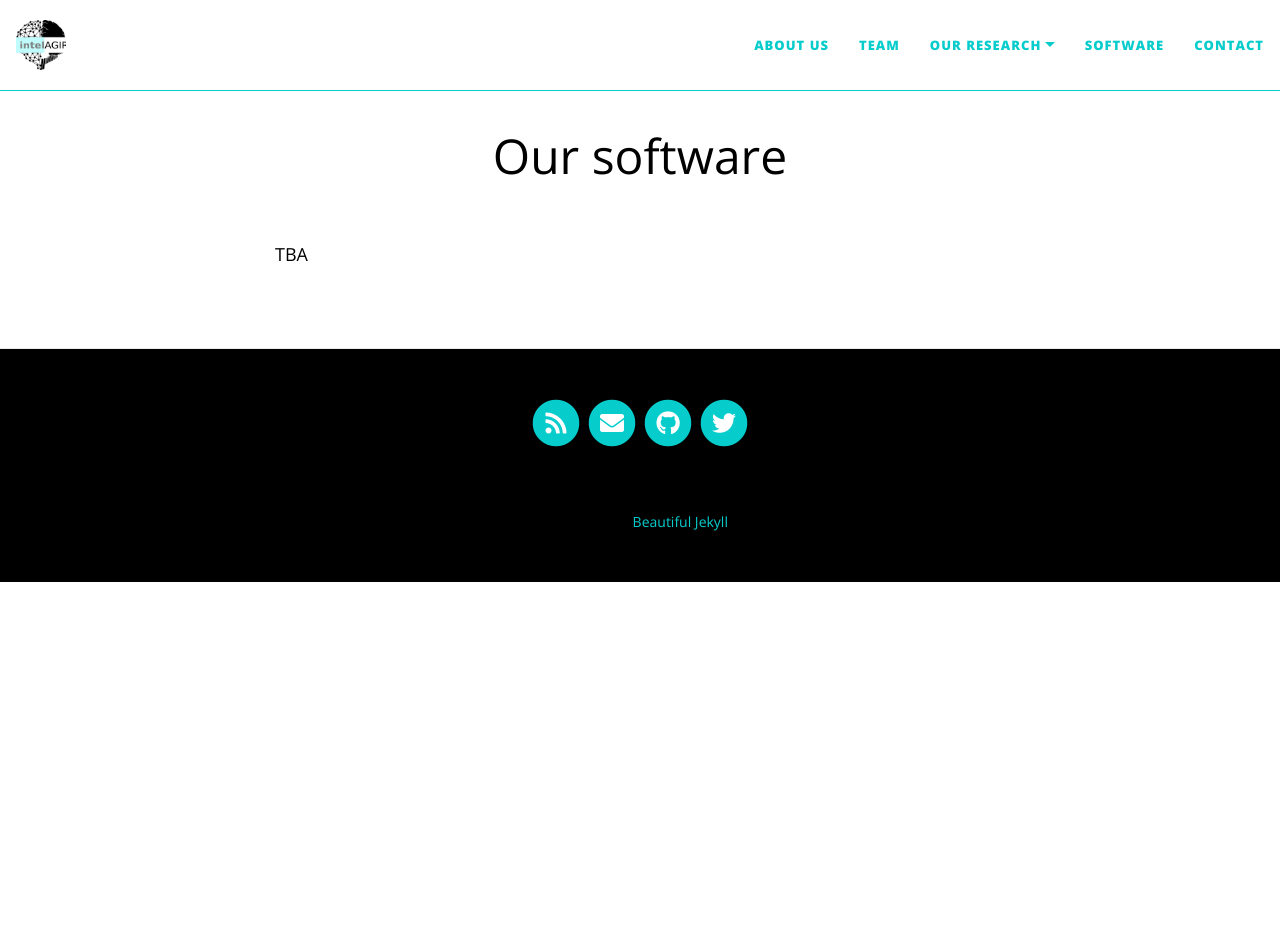
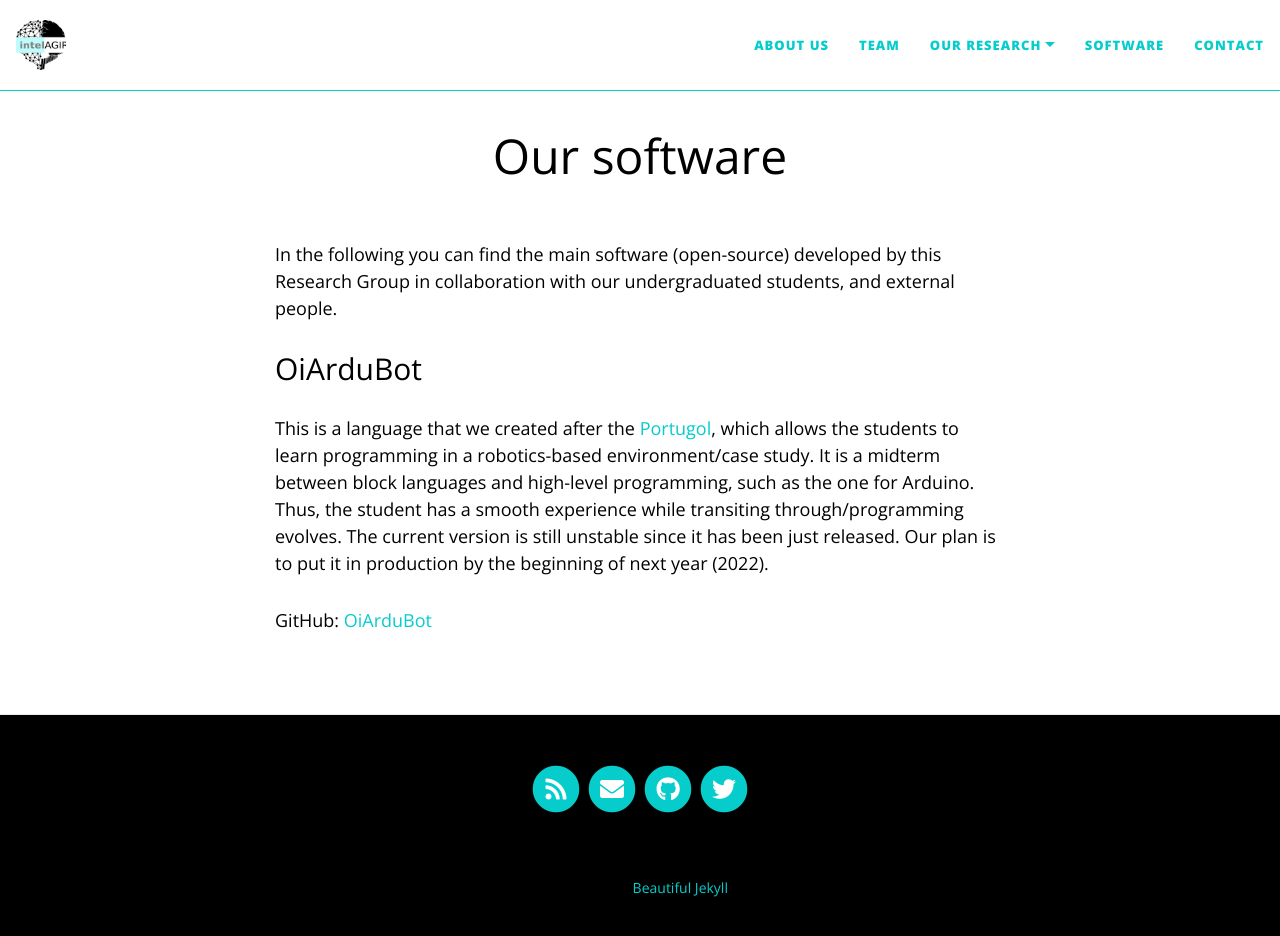
Before and after one commit to IntelAgir-Research-Group/intelagir-research-group.github.io, a Jekyll site: the page built from pages/software.md, in a window 1280 px wide and 948 px high. Shown: the top 936 px of the window. Built offline with Jekyll 4.4.1, drawn with Linux system fonts in a browser that asks for light colours; nearby versions of some CDN libraries.

Commit message:
Update software.md

```diff
--- a/pages/software.md
+++ b/pages/software.md
@@ -5,7 +5,13 @@ title: Our software
 
 <!-- subtitle: X  -->
 
-TBA
+In the following you can find the main software (open-source) developed by this Research Group in collaboration with our undergraduated students, and external people.
+
+## OiArduBot
+This is a language that we created after the [Portugol](http://lite.acad.univali.br/portugol/), which allows the students to learn programming in a robotics-based environment/case study. It is a midterm between block languages and high-level programming, such as the one for Arduino. Thus, the student has a smooth experience while transiting through/programming evolves. The current version is still unstable since it has been just released. Our plan is to put it in production by the beginning of next year (2022).
+
+GitHub: [OiArduBot](https://github.com/IntelAgir-Research-Group/OiArduBot)
+
 
 <!--
 
```
